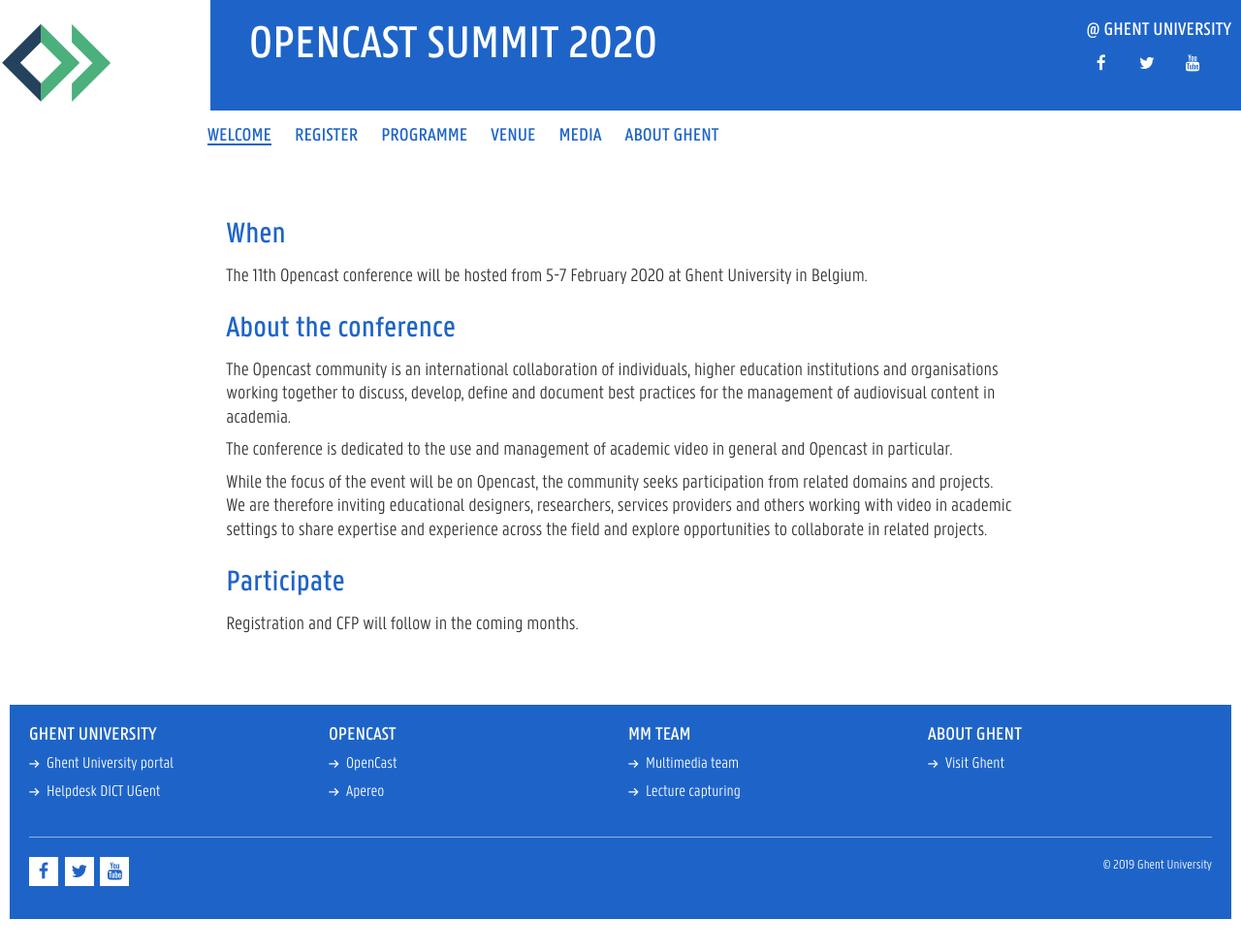
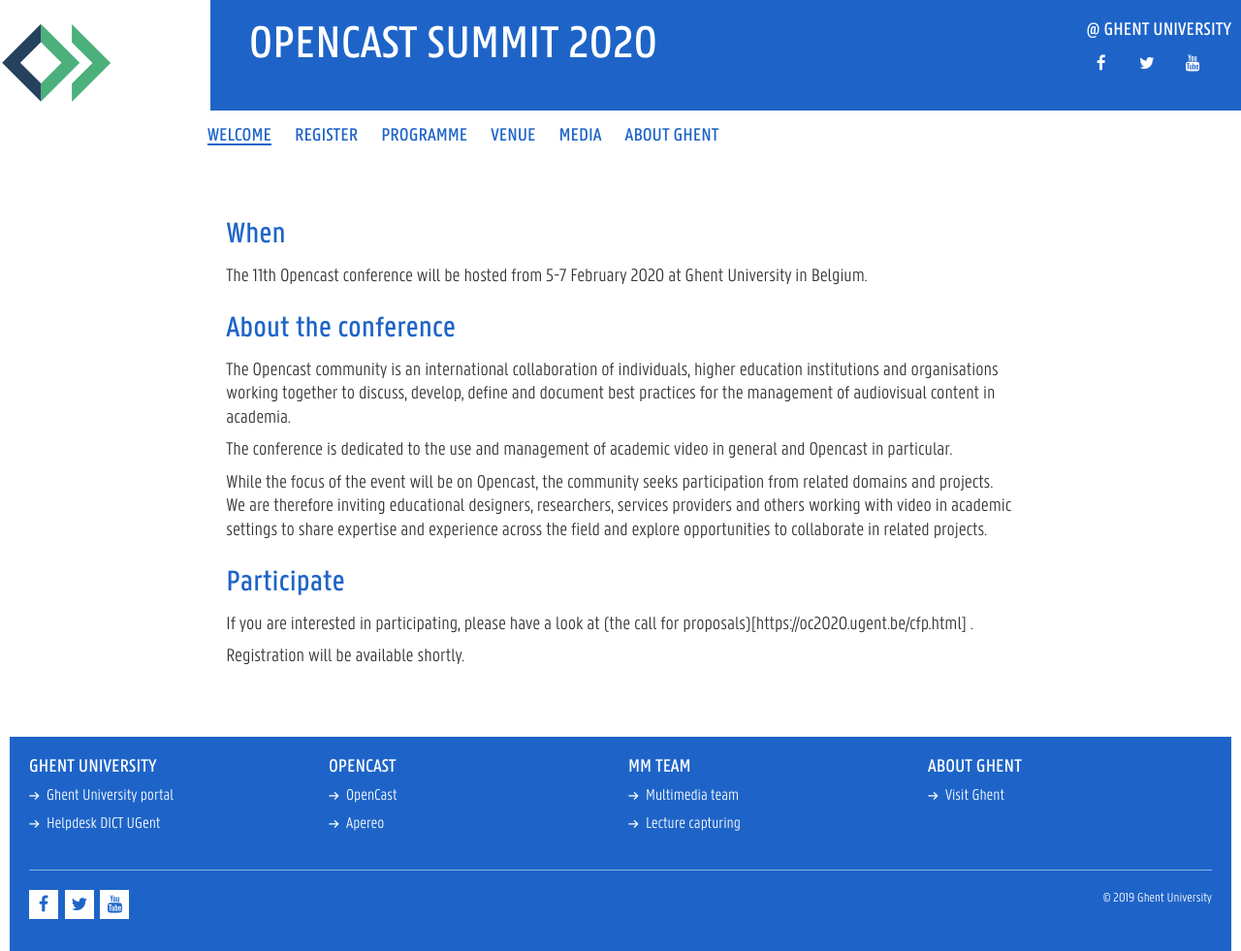
Before and after one commit to mm-dict/oc2020, a Jekyll site: the page built from index.md, in a window 1280 px wide. Shown: the whole page at 97% size. Built offline with Jekyll 4.4.1, drawn with Linux system fonts in a browser that asks for light colours; a script that is not in the unit is left out; before the commit the page ends 948 px from its top, so only the background shows below that.

Commit message:
Add link to proposals to homepage

```diff
--- a/index.md
+++ b/index.md
@@ -13,4 +13,7 @@ The conference is dedicated to the use and management of academic video in gener
 While the focus of the event will be on Opencast, the community seeks participation from related domains and projects. We are therefore inviting educational designers, researchers, services providers and others working with video in academic settings to share expertise and experience across the field and explore opportunities to collaborate in related projects.
 
 ## Participate
-Registration and CFP will follow in the coming months.
+
+If you are interested in participating, please have a look at (the call for proposals)[https://oc2020.ugent.be/cfp.html] .
+
+Registration will be available shortly.
```
